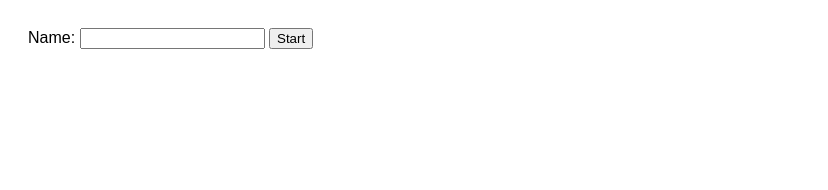
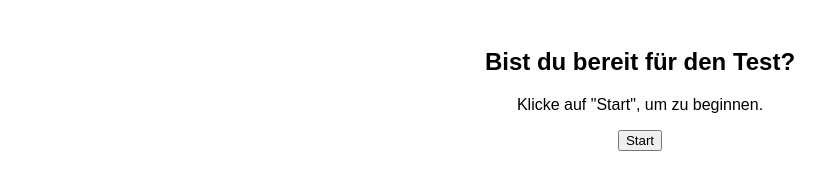
Before and after one commit to Learn-Deutsch/LiDmockprufung, a plain HTML site: page index.html in a window 1280 px wide. Shown: the whole page, without its empty margins (0-828 px from the left). Drawn offline with Linux system fonts and the light colour scheme.

Commit message:
Add files via upload

```diff
--- a/index.html
+++ b/index.html
@@ -12,11 +12,13 @@
   </style>
 </head>
 <body>
-  <div id="start-screen">
-    <label for="username">Name:</label>
-    <input id="username" type="text">
-    <button onclick="startQuiz()">Start</button>
-  </div>
+
+    <div id="start-screen" style="text-align:center;">
+      <h2>Bist du bereit für den Test?</h2>
+      <p>Klicke auf "Start", um zu beginnen.</p>
+      <button onclick="startQuiz()">Start</button>
+    </div>
+
 
   <div id="timer">Time Left: 30:00</div>
   <div id="quiz-container" style="display:none;"></div>
```
